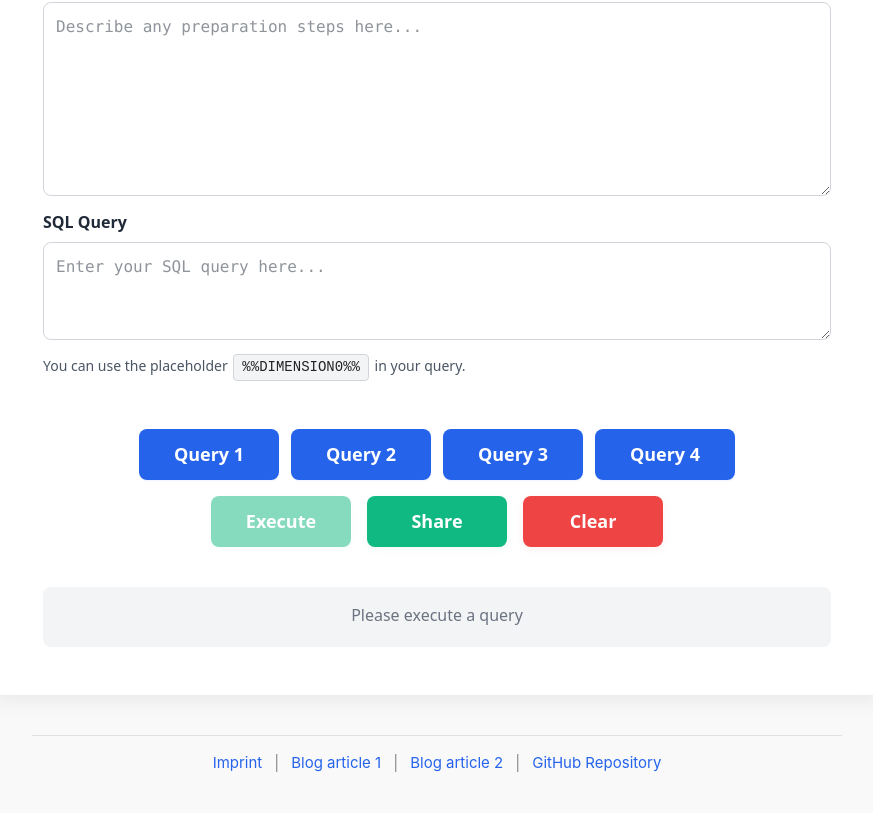
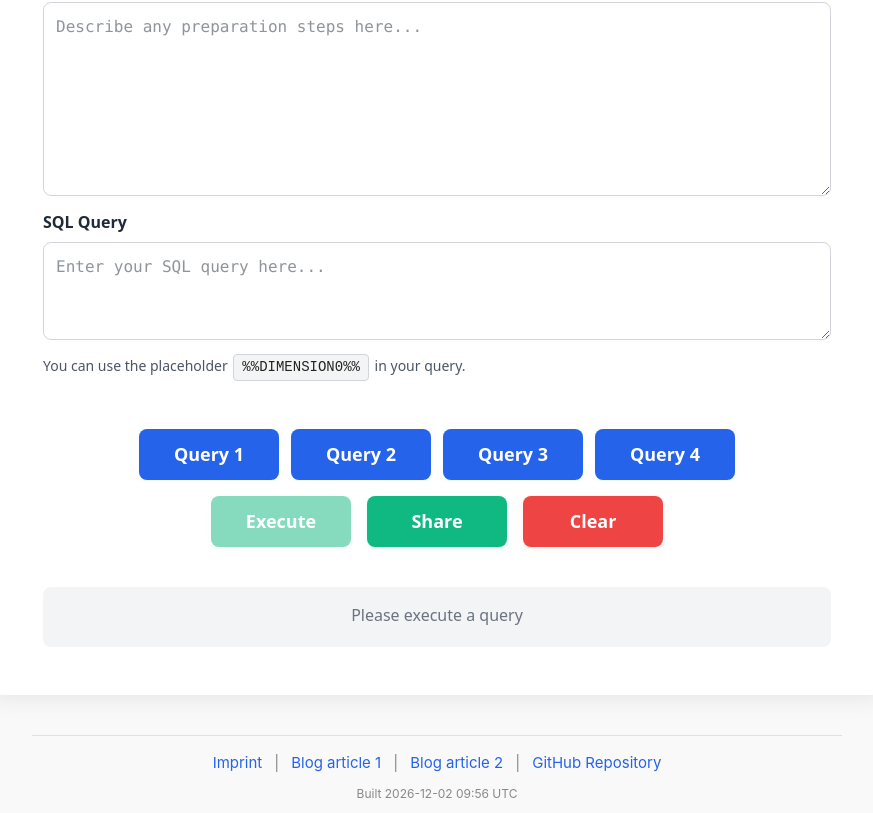
Before and after one commit to jnidzwetzki/planexplorer, a Next.js app: page / in a window 1280 px wide. Shown: the part 388-1201 px from the top of the page, without its empty margins (203-1076 px from the left). Before the commit the page ends 1173 px from the top, so only its background shows below. Built offline with nearby package versions, Linux system fonts and the light colour scheme.

Commit message:
Added build/version info

```diff
--- a/next.config.ts
+++ b/next.config.ts
@@ -1,4 +1,18 @@
 import type { NextConfig } from "next";
+import { execSync } from "child_process";
+
+function getCommitSha(): string {
+  if (process.env.GITHUB_SHA) {
+    return process.env.GITHUB_SHA;
+  }
+  try {
+    return execSync("git rev-parse HEAD", { stdio: ["ignore", "pipe", "ignore"] })
+      .toString()
+      .trim();
+  } catch {
+    return "";
+  }
+}
 
 const nextConfig: NextConfig = {
   output: 'export',
@@ -6,6 +20,10 @@ const nextConfig: NextConfig = {
   basePath: '/planexplorer',
   assetPrefix: '/planexplorer/',
   agentRules: false,
+  env: {
+    NEXT_PUBLIC_BUILD_TIME: new Date().toISOString(),
+    NEXT_PUBLIC_COMMIT_SHA: getCommitSha(),
+  },
 };
 
 export default nextConfig;
--- a/src/app/Footer.module.css
+++ b/src/app/Footer.module.css
@@ -27,3 +27,19 @@
 .footerLinks a:hover {
   text-decoration: underline;
 }
+
+.buildInfo {
+  margin-bottom: 10px;
+  font-size: 12px;
+  color: #888;
+  text-align: center;
+}
+
+.buildInfo a {
+  color: #2563eb;
+  text-decoration: none;
+}
+
+.buildInfo a:hover {
+  text-decoration: underline;
+}
--- a/src/app/layout.tsx
+++ b/src/app/layout.tsx
@@ -17,6 +17,9 @@ export const metadata: Metadata = {
   title: "Query Plan Explorer",
   description: "A tool for exploring and analyzing SQL query plans.",
 };
+
+const buildTime = (process.env.NEXT_PUBLIC_BUILD_TIME ?? "").slice(0, 16).replace("T", " ");
+const commitSha = process.env.NEXT_PUBLIC_COMMIT_SHA ?? "";
 
 export default function RootLayout({
   children,
@@ -55,6 +58,21 @@ export default function RootLayout({
             GitHub Repository
           </a>
         </footer>
+        <div className={styles.buildInfo}>
+          Built {buildTime} UTC
+          {commitSha && (
+            <>
+              {" "}from commit{" "}
+              <a
+                href={`https://github.com/jnidzwetzki/planexplorer/commit/${commitSha}`}
+                target="_blank"
+                rel="noopener noreferrer"
+              >
+                {commitSha.slice(0, 7)}
+              </a>
+            </>
+          )}
+        </div>
       </body>
     </html>
   );
```
